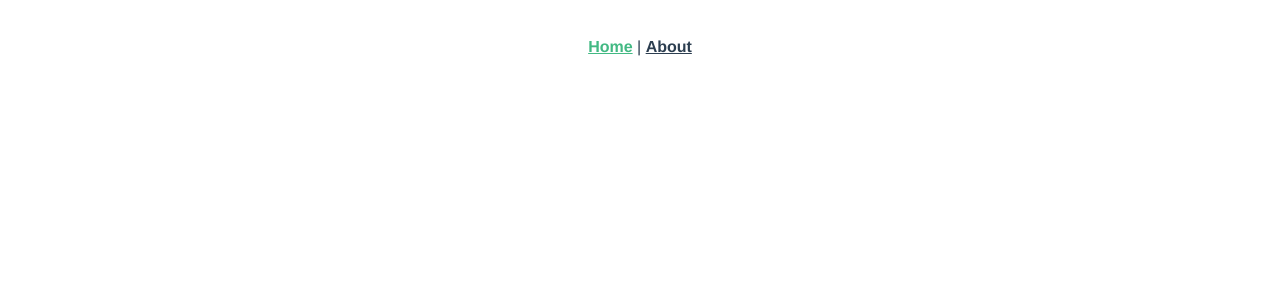
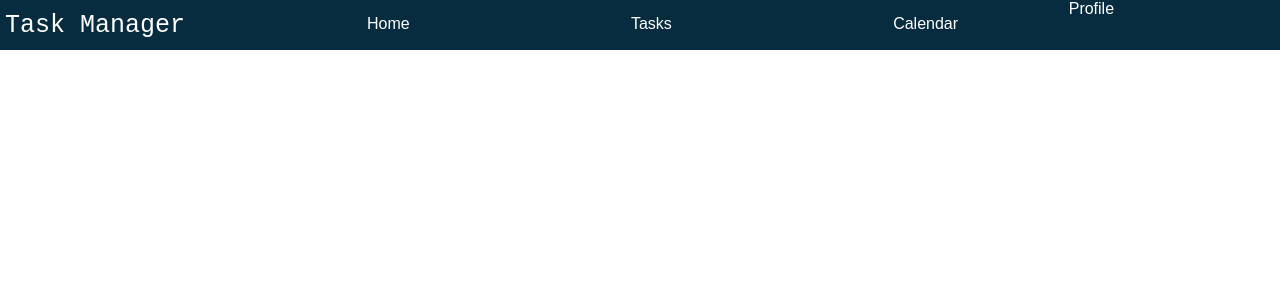
Before and after one commit to JuanPabloOlaya/task-manager, a Vue app: page / in a window 1280 px wide. Shown: the top 300 px of the page. Built offline with nearby package versions, Linux system fonts and the light colour scheme.

Commit message:
Agregando header

```diff
--- a/src/App.vue
+++ b/src/App.vue
@@ -1,32 +1,18 @@
 <template>
   <div id="app">
-    <div id="nav">
-      <router-link to="/">Home</router-link> |
-      <router-link to="/about">About</router-link>
-    </div>
-    <router-view/>
+    <header-app />
   </div>
 </template>
 
-<style lang="scss">
-#app {
-  font-family: Avenir, Helvetica, Arial, sans-serif;
-  -webkit-font-smoothing: antialiased;
-  -moz-osx-font-smoothing: grayscale;
-  text-align: center;
-  color: #2c3e50;
-}
+<script>
+import HeaderApp from '@/components/Header.vue';
 
-#nav {
-  padding: 30px;
+export default {
+  name: 'App',
+  components: {
+    HeaderApp,
+  },
+};
+</script>
 
-  a {
-    font-weight: bold;
-    color: #2c3e50;
-
-    &.router-link-exact-active {
-      color: #42b983;
-    }
-  }
-}
-</style>
+<style lang="scss" src="@/assets/scss/main.scss"></style>
```
